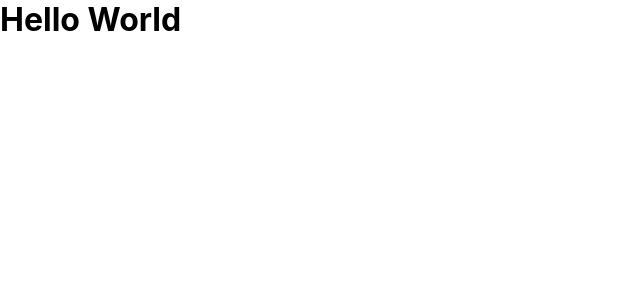
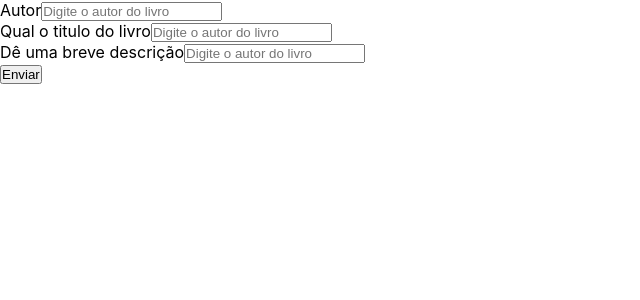
Before and after one commit to Lucas-Duarte-dev/book.it, a Next.js app in the folder front-end/: page / in a window 1280 px wide. Shown: the top 300 px of the page, without its empty margins (0-640 px from the left). Built offline with nearby package versions, Linux system fonts and the light colour scheme.

Commit message:
Post books with next

```diff
--- a/front-end/src/pages/api/books.ts
+++ b/front-end/src/pages/api/books.ts
@@ -4,19 +4,19 @@ import url from "url";
 
 let cachedDb: Db = null;
 
-async function connectDB(uri: string) {
+async function connectDB(uri: string): Promise<Db> {
   if (cachedDb) {
     return cachedDb;
   }
 
-  const client = MongoClient.connect(uri, {
+  const client = await MongoClient.connect(uri, {
     useNewUrlParser: true,
     useUnifiedTopology: true,
   });
 
   const dbName = url.parse(uri).pathname.substr(1);
 
-  const db = (await client).db(dbName);
+  const db = client.db(dbName);
   cachedDb = db;
   return db;
 }
--- a/front-end/src/pages/index.tsx
+++ b/front-end/src/pages/index.tsx
@@ -1,3 +1,50 @@
+import axios from "axios";
+import { FormEvent, useState } from "react";
+
 export default function Home() {
-  return <h1>Hello World</h1>;
+  const [author, setAuthor] = useState("");
+  const [title, setTitle] = useState("");
+  const [description, setDescription] = useState("");
+
+  async function handleSubmit(event: FormEvent) {
+    event.preventDefault();
+
+    await axios.post("/api/books", {
+      author,
+      title,
+      description,
+    });
+  }
+
+  return (
+    <div>
+      <form onSubmit={handleSubmit}>
+        <div className="input_block">
+          <label>Autor</label>
+          <input
+            type="text"
+            placeholder="Digite o autor do livro"
+            onChange={(e) => setAuthor(e.currentTarget.value)}
+          />
+        </div>
+        <div className="input_block">
+          <label>Qual o titulo do livro</label>
+          <input
+            type="text"
+            placeholder="Digite o autor do livro"
+            onChange={(e) => setTitle(e.currentTarget.value)}
+          />
+        </div>
+        <div className="input_block">
+          <label>Dê uma breve descrição</label>
+          <input
+            type="text"
+            placeholder="Digite o autor do livro"
+            onChange={(e) => setDescription(e.currentTarget.value)}
+          />
+        </div>
+        <button type="submit">Enviar</button>
+      </form>
+    </div>
+  );
 }
```
